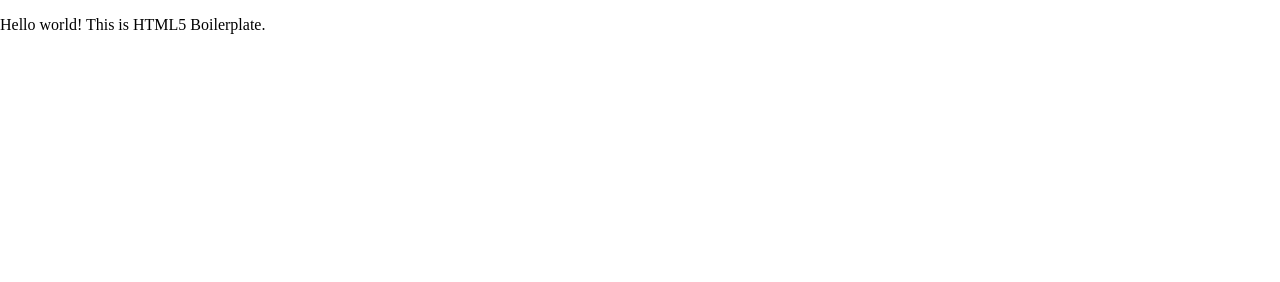
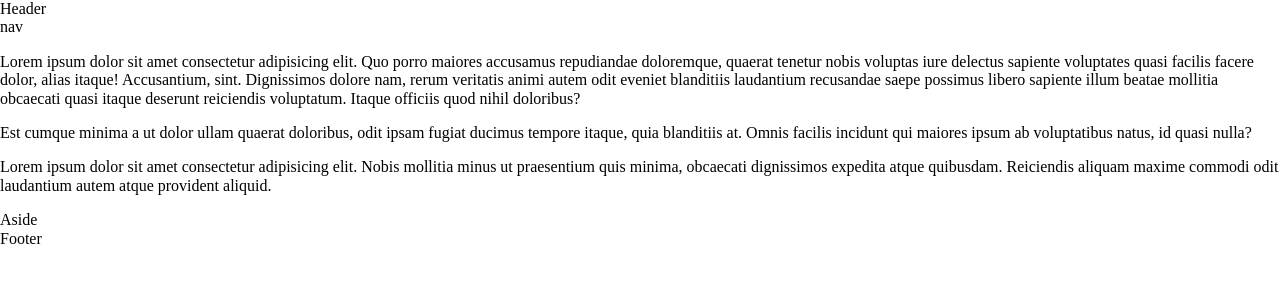
Before and after one commit to edersonwalendorff/trabalho-html-css-27-2021, a website built with Parcel: page aula1-html5-boilerplate/index.html in a window 1280 px wide. Built offline with nearby package versions, Linux system fonts and the light colour scheme.

Commit message:
Update index
Update index

```diff
--- a/aula1-html5-boilerplate/index.html
+++ b/aula1-html5-boilerplate/index.html
@@ -14,8 +14,29 @@
 
 <body>
 
-  <!-- Add your site or application content here -->
-  <p>Hello world! This is HTML5 Boilerplate.</p>
+  <header>
+    <div>Header</div>
+  </header>
+  <section>
+      <nav>nav</nav>
+  </section>
+
+  <section>
+    <p>Lorem ipsum dolor sit amet consectetur adipisicing elit. Quo porro maiores accusamus repudiandae doloremque, quaerat tenetur nobis voluptas iure delectus sapiente voluptates quasi facilis facere dolor, alias itaque! Accusantium, sint.
+    Dignissimos dolore nam, rerum veritatis animi autem odit eveniet blanditiis laudantium recusandae saepe possimus libero sapiente illum beatae mollitia obcaecati quasi itaque deserunt reiciendis voluptatum. Itaque officiis quod nihil doloribus?</p>
+    <p>Est cumque minima a ut dolor ullam quaerat doloribus, odit ipsam fugiat ducimus tempore itaque, quia blanditiis at. Omnis facilis incidunt qui maiores ipsum ab voluptatibus natus, id quasi nulla?</p>
+    <p>Lorem ipsum dolor sit amet consectetur adipisicing elit. Nobis mollitia minus ut praesentium quis minima, obcaecati dignissimos expedita atque quibusdam. Reiciendis aliquam maxime commodi odit laudantium autem atque provident aliquid.</p>
+  </section>
+
+  <section>
+    <aside>Aside</aside>
+  </section>
+
+  <footer>
+    <div>Footer</div>
+  </footer>
+
+
   <script src="js/vendor/modernizr-3.11.2.min.js"></script>
   <script src="js/plugins.js"></script>
   <script src="js/main.js"></script>
```
